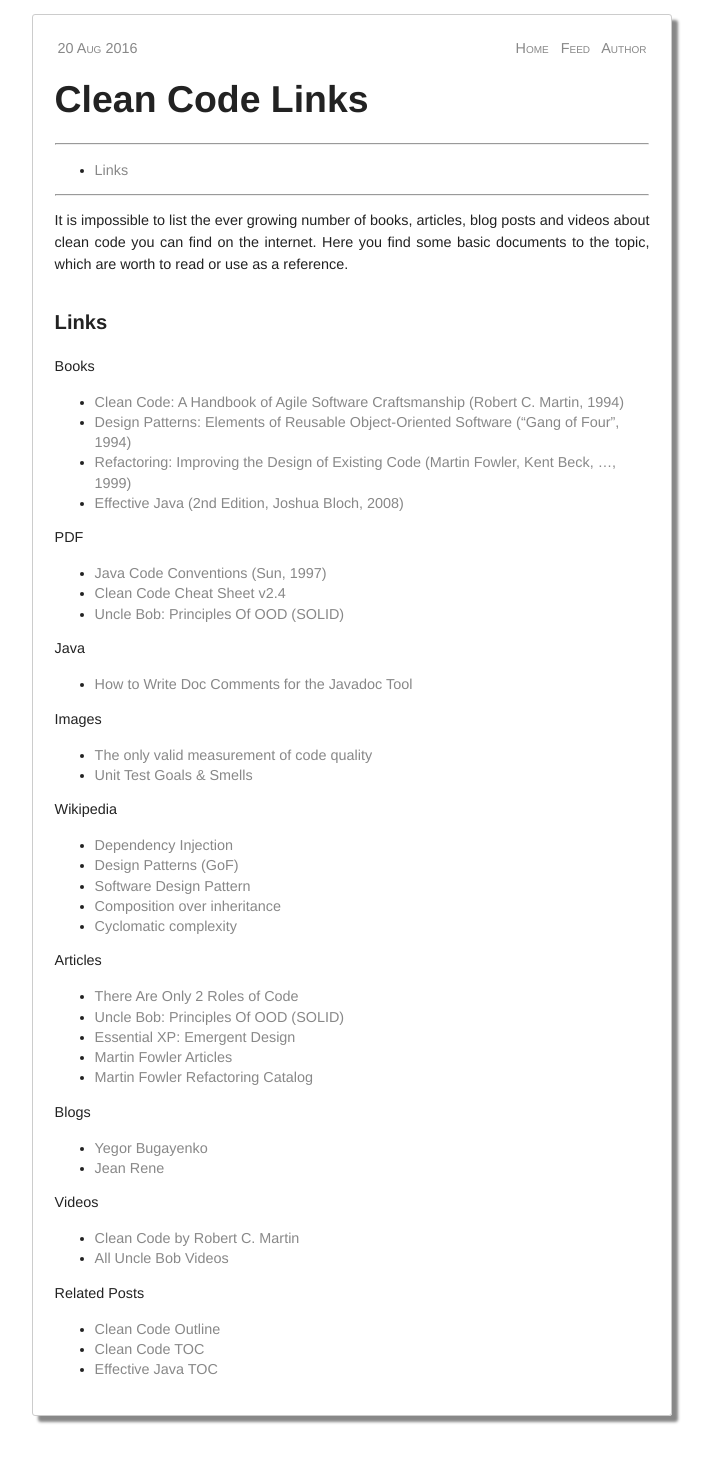
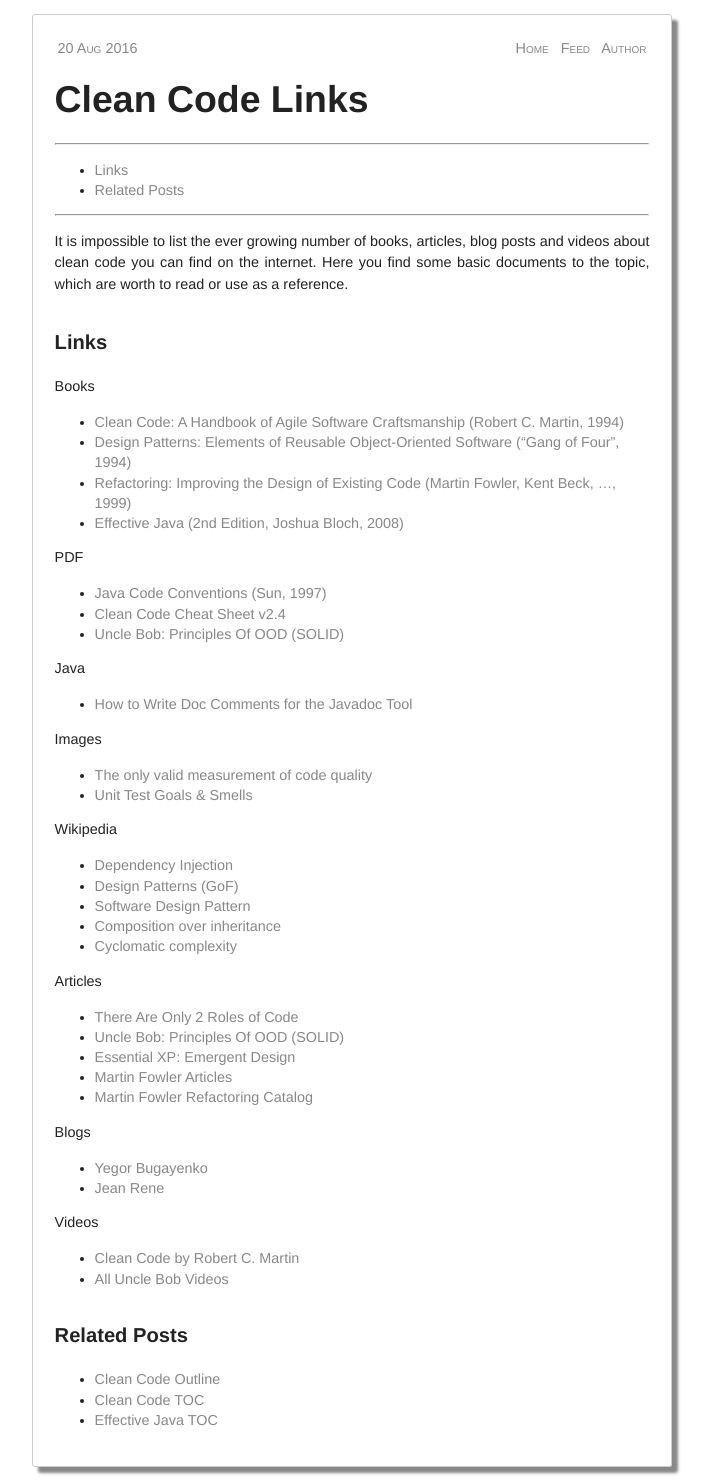
Before and after one commit to woj-tek/petozoltan.github.io, a Jekyll site: the page built from _posts/2016-08-20-clean-code-links.md, in a window 1280 px wide. Shown: the whole page, without its empty margins (288-999 px from the left). Built offline with Jekyll 4.4.1, drawn with Linux system fonts in a browser that asks for light colours; before the commit the page ends 1431 px from its top, so only the background shows below that.

Commit message:
Update 2016-08-20-clean-code-links.md

```diff
--- a/_posts/2016-08-20-clean-code-links.md
+++ b/_posts/2016-08-20-clean-code-links.md
@@ -63,7 +63,7 @@
 * [Clean Code by Robert C. Martin](https://www.youtube.com/watch?v=SXkgYZw0evs&index=22&list=PLcr1-V2ySv4Tf_xSLj2MbQZr78fUVQAua)
 * [All Uncle Bob Videos](https://www.youtube.com/playlist?list=PLcr1-V2ySv4Tf_xSLj2MbQZr78fUVQAua)
 
-Related Posts
+### Related Posts
 
 * [Clean Code Outline](https://petozoltan.github.io/2016/08/19/clean-code-outline.html)
 * [Clean Code TOC](https://petozoltan.github.io/2016/08/19/clean-code-toc.html)
```
